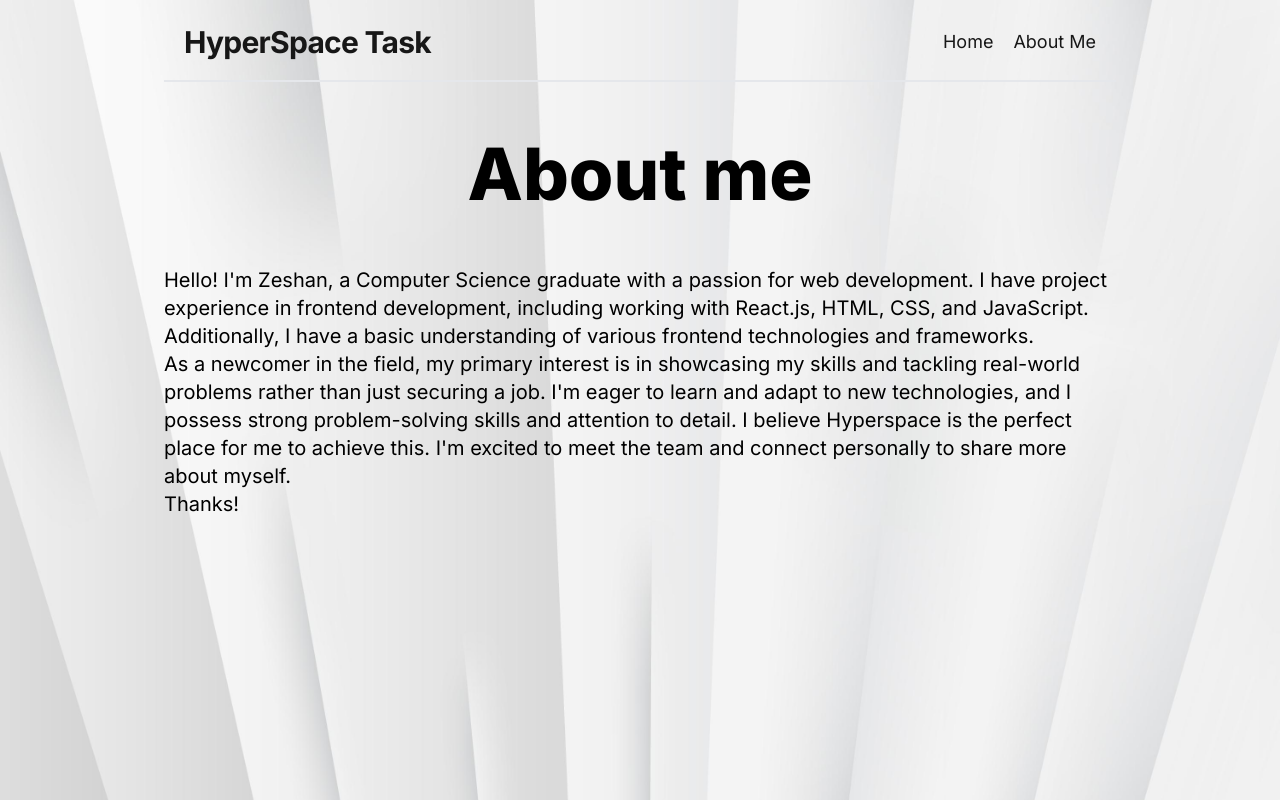
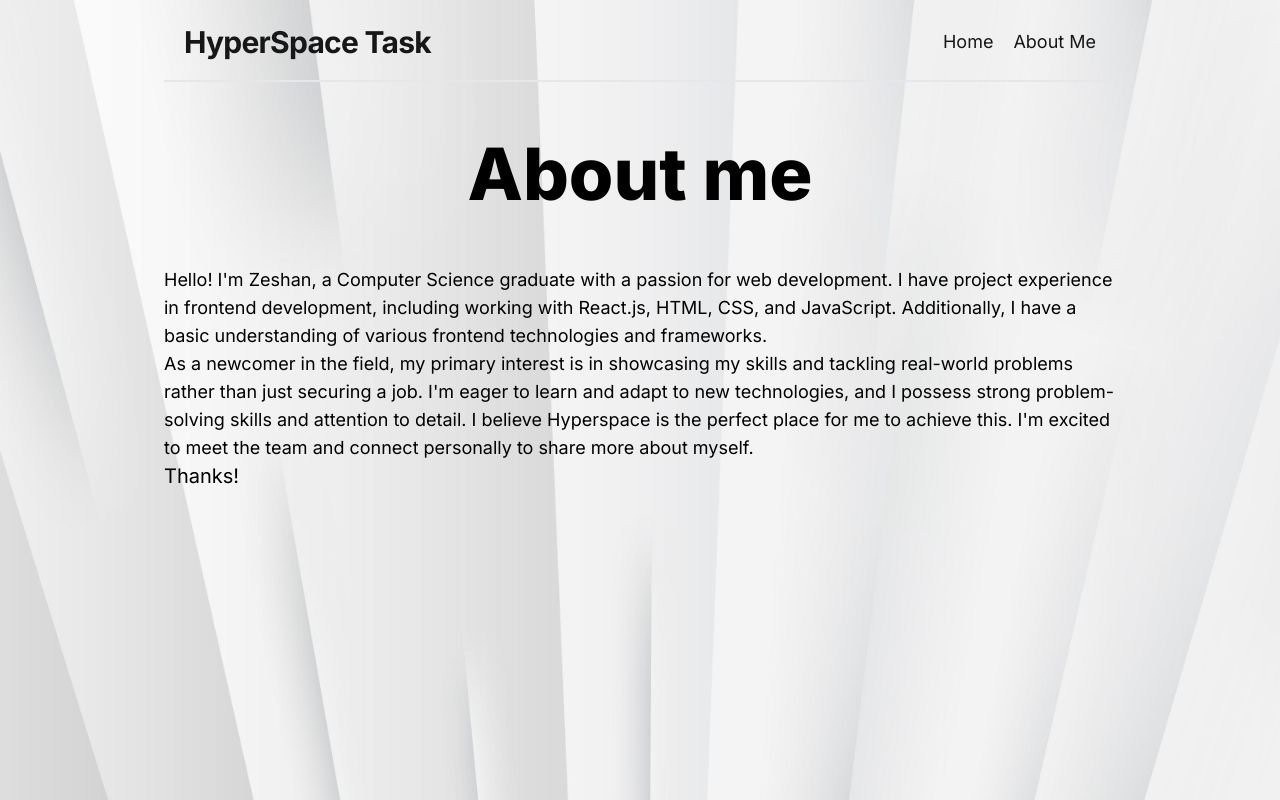
Before and after one commit to zeshan0603/hyperspace-task, a Next.js app: page /aboutme in a window 1280 px wide. Built offline with nearby package versions, Linux system fonts and the light colour scheme.

Commit message:
more bugs

```diff
--- a/src/app/aboutme/page.tsx
+++ b/src/app/aboutme/page.tsx
@@ -6,10 +6,10 @@ const AboutPage = () => {
       <h1 className="text-4xl sm:text-5xl md:text-6xl lg:text-7xl font-extrabold text-center m-7 sm:m-10 md:m-14">About me</h1>
 
       <div className="mt-7 sm:mt-10 md:mt-14">
-        <p className="text-sm sm:text-base md:text-lg lg:text-xl">
+        <p className="text-sm sm:text-base md:text-lg ">
           Hello! I&apos;m Zeshan, a Computer Science graduate with a passion for web development. I have project experience in frontend development, including working with React.js, HTML, CSS, and JavaScript. Additionally, I have a basic understanding of various frontend technologies and frameworks.
         </p>
-        <p className="text-sm sm:text-base md:text-lg lg:text-xl">
+        <p className="text-sm sm:text-base md:text-lg ">
           As a newcomer in the field, my primary interest is in showcasing my skills and tackling real-world problems rather than just securing a job. I&apos;m eager to learn and adapt to new technologies, and I possess strong problem-solving skills and attention to detail. I believe Hyperspace is the perfect place for me to achieve this. I&apos;m excited to meet the team and connect personally to share more about myself.
         </p>
         <p className="text-sm sm:text-base md:text-lg lg:text-xl">
```
